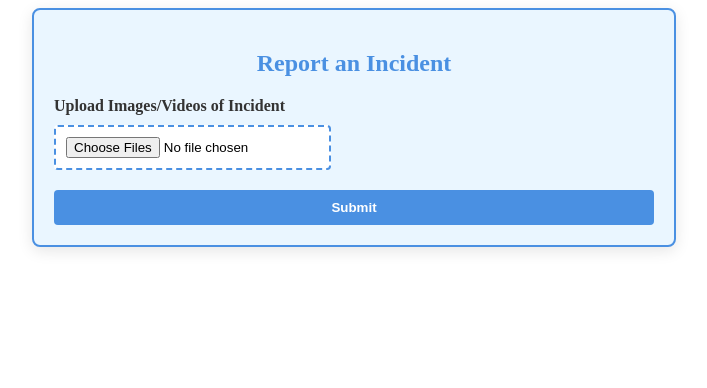
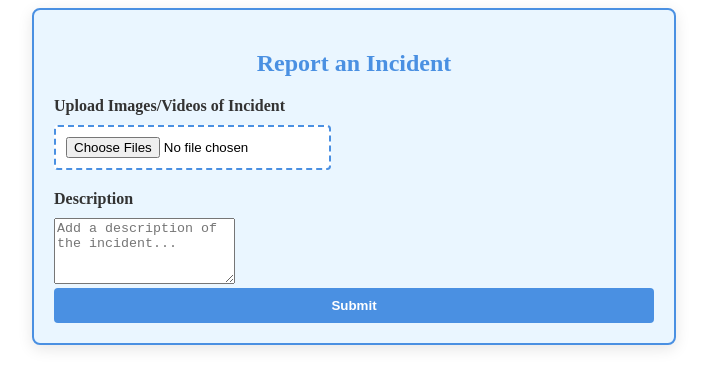
Before and after one commit to hritik868/SafeSpeak, a React (Vite) app: page / in a window 1280 px wide. Shown: the top 388 px of the page, without its empty margins (286-993 px from the left). Built offline with nearby package versions, Linux system fonts and the light colour scheme; the HTML template or start-up script is replaced by a standard one.

Commit message:
description added

```diff
--- a/src/components/ReportingForm.jsx
+++ b/src/components/ReportingForm.jsx
@@ -2,13 +2,13 @@
 import getLocation from "../utils/fetchLocation";
 import axios from "axios";
 import "./reportingForm.css"; // Assuming you have a CSS file for styles
-
 
 const ReportingForm = () => {
   const [files, setFiles] = useState([]);
   const [location, setLocation] = useState({});
   const [isReporting, setIsReporting] = useState(false);
   const [errorMessage, setErrorMessage] = useState("");
+  const [description, setDescription] = useState(""); // New state for description
 
   const handleFileChange = (e) => {
     const allFiles = Array.from(e.target.files);
@@ -50,10 +50,12 @@
         filesArray: uploadedImageUrls,
         latitude: locationData.latitude,
         longitude: locationData.longitude,
+        description, // Include the description in the request
       });
 
       alert(response.data.Message);
       setFiles([]);
+      setDescription(""); // Clear the description after submission
     } catch (err) {
       setErrorMessage(err.response?.data?.Message || "An error occurred.");
     } finally {
@@ -87,6 +89,17 @@
             ))}
           </div>
         )}
+
+        <label htmlFor="description">Description</label>
+        <textarea
+          id="description"
+          value={description}
+          onChange={(e) => setDescription(e.target.value)}
+          rows="4"
+          placeholder="Add a description of the incident..."
+          required
+        />
+
         <button type="submit" disabled={isReporting}>
           {isReporting ? "Reporting..." : "Submit"}
         </button>
```
